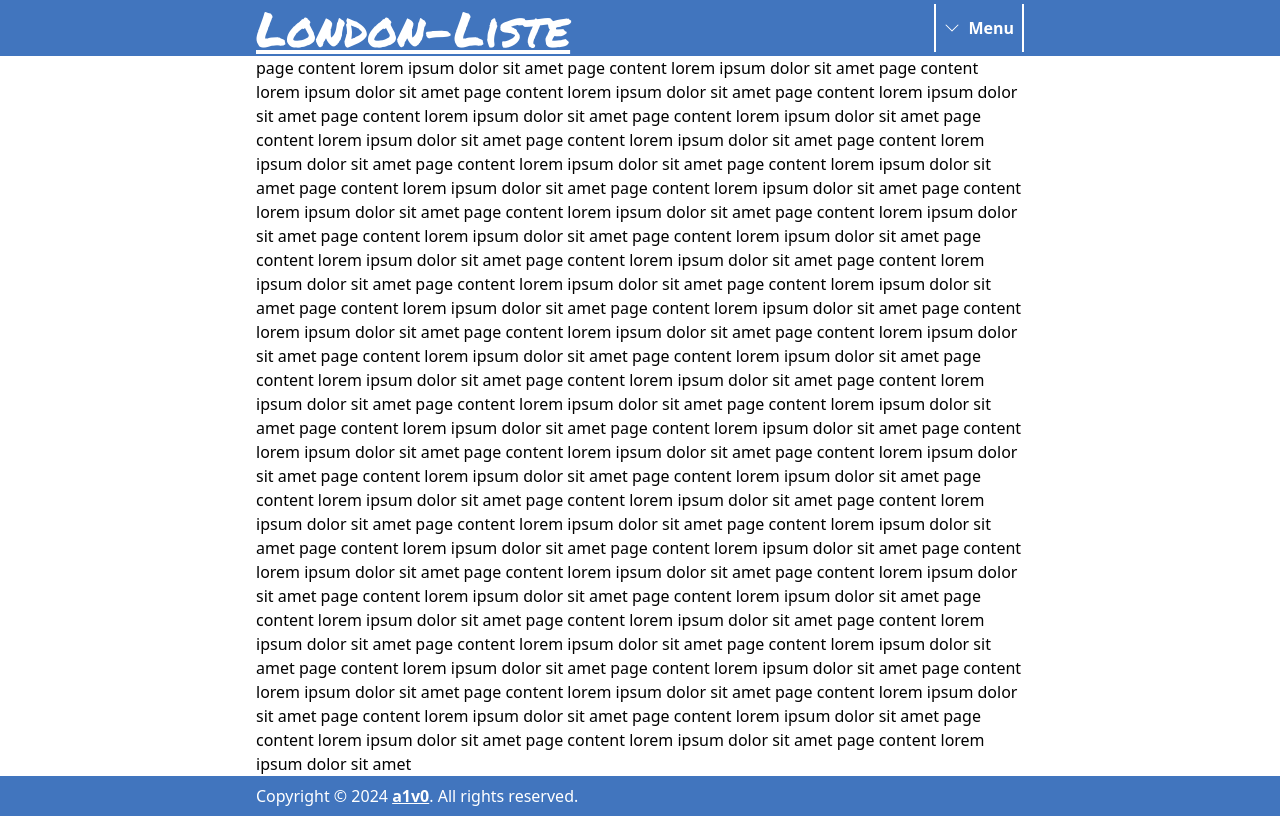
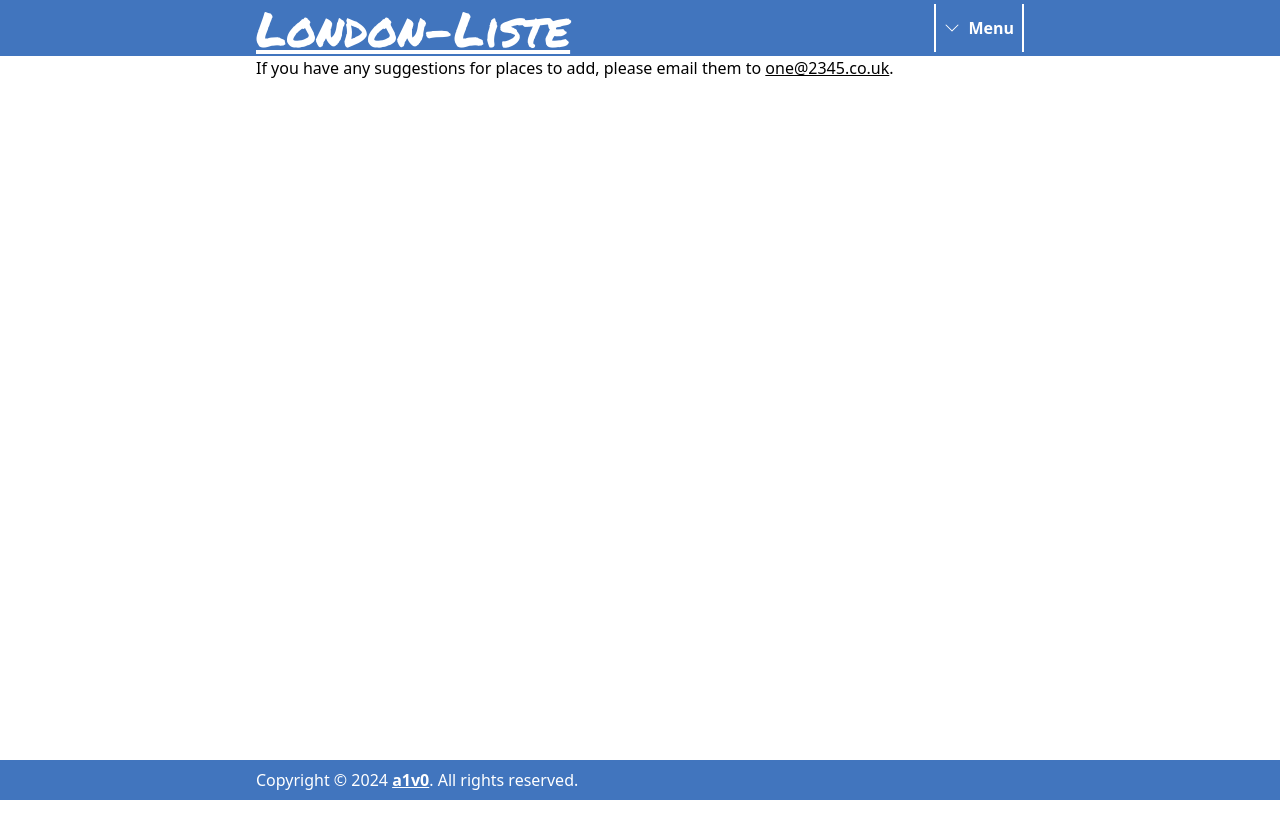
Before and after one commit to a1v0/london-liste, a Next.js app: page / in a window 1280 px wide. Built offline with nearby package versions, Linux system fonts and the light colour scheme; a web font is replaced by a local one.

Commit message:
Add basic homepage content

```diff
--- a/app/page.js
+++ b/app/page.js
@@ -1,54 +1,11 @@
+import Link from "next/link";
+
 export default function Home() {
 	return (
 		<main>
 			<article className="clear-gutters">
-				page content lorem ipsum dolor sit amet page content lorem ipsum
-				dolor sit amet page content lorem ipsum dolor sit amet page
-				content lorem ipsum dolor sit amet page content lorem ipsum
-				dolor sit amet page content lorem ipsum dolor sit amet page
-				content lorem ipsum dolor sit amet page content lorem ipsum
-				dolor sit amet page content lorem ipsum dolor sit amet page
-				content lorem ipsum dolor sit amet page content lorem ipsum
-				dolor sit amet page content lorem ipsum dolor sit amet page
-				content lorem ipsum dolor sit amet page content lorem ipsum
-				dolor sit amet page content lorem ipsum dolor sit amet page
-				content lorem ipsum dolor sit amet page content lorem ipsum
-				dolor sit amet page content lorem ipsum dolor sit amet page
-				content lorem ipsum dolor sit amet page content lorem ipsum
-				dolor sit amet page content lorem ipsum dolor sit amet page
-				content lorem ipsum dolor sit amet page content lorem ipsum
-				dolor sit amet page content lorem ipsum dolor sit amet page
-				content lorem ipsum dolor sit amet page content lorem ipsum
-				dolor sit amet page content lorem ipsum dolor sit amet page
-				content lorem ipsum dolor sit amet page content lorem ipsum
-				dolor sit amet page content lorem ipsum dolor sit amet page
-				content lorem ipsum dolor sit amet page content lorem ipsum
-				dolor sit amet page content lorem ipsum dolor sit amet page
-				content lorem ipsum dolor sit amet page content lorem ipsum
-				dolor sit amet page content lorem ipsum dolor sit amet page
-				content lorem ipsum dolor sit amet page content lorem ipsum
-				dolor sit amet page content lorem ipsum dolor sit amet page
-				content lorem ipsum dolor sit amet page content lorem ipsum
-				dolor sit amet page content lorem ipsum dolor sit amet page
-				content lorem ipsum dolor sit amet page content lorem ipsum
-				dolor sit amet page content lorem ipsum dolor sit amet page
-				content lorem ipsum dolor sit amet page content lorem ipsum
-				dolor sit amet page content lorem ipsum dolor sit amet page
-				content lorem ipsum dolor sit amet page content lorem ipsum
-				dolor sit amet page content lorem ipsum dolor sit amet page
-				content lorem ipsum dolor sit amet page content lorem ipsum
-				dolor sit amet page content lorem ipsum dolor sit amet page
-				content lorem ipsum dolor sit amet page content lorem ipsum
-				dolor sit amet page content lorem ipsum dolor sit amet page
-				content lorem ipsum dolor sit amet page content lorem ipsum
-				dolor sit amet page content lorem ipsum dolor sit amet page
-				content lorem ipsum dolor sit amet page content lorem ipsum
-				dolor sit amet page content lorem ipsum dolor sit amet page
-				content lorem ipsum dolor sit amet page content lorem ipsum
-				dolor sit amet page content lorem ipsum dolor sit amet page
-				content lorem ipsum dolor sit amet page content lorem ipsum
-				dolor sit amet page content lorem ipsum dolor sit amet page
-				content lorem ipsum dolor sit amet
+				If you have any suggestions for places to add, please email them
+				to <Link href="mailto:one@2345.co.uk">one@2345.co.uk</Link>.
 			</article>
 		</main>
 	);
```
